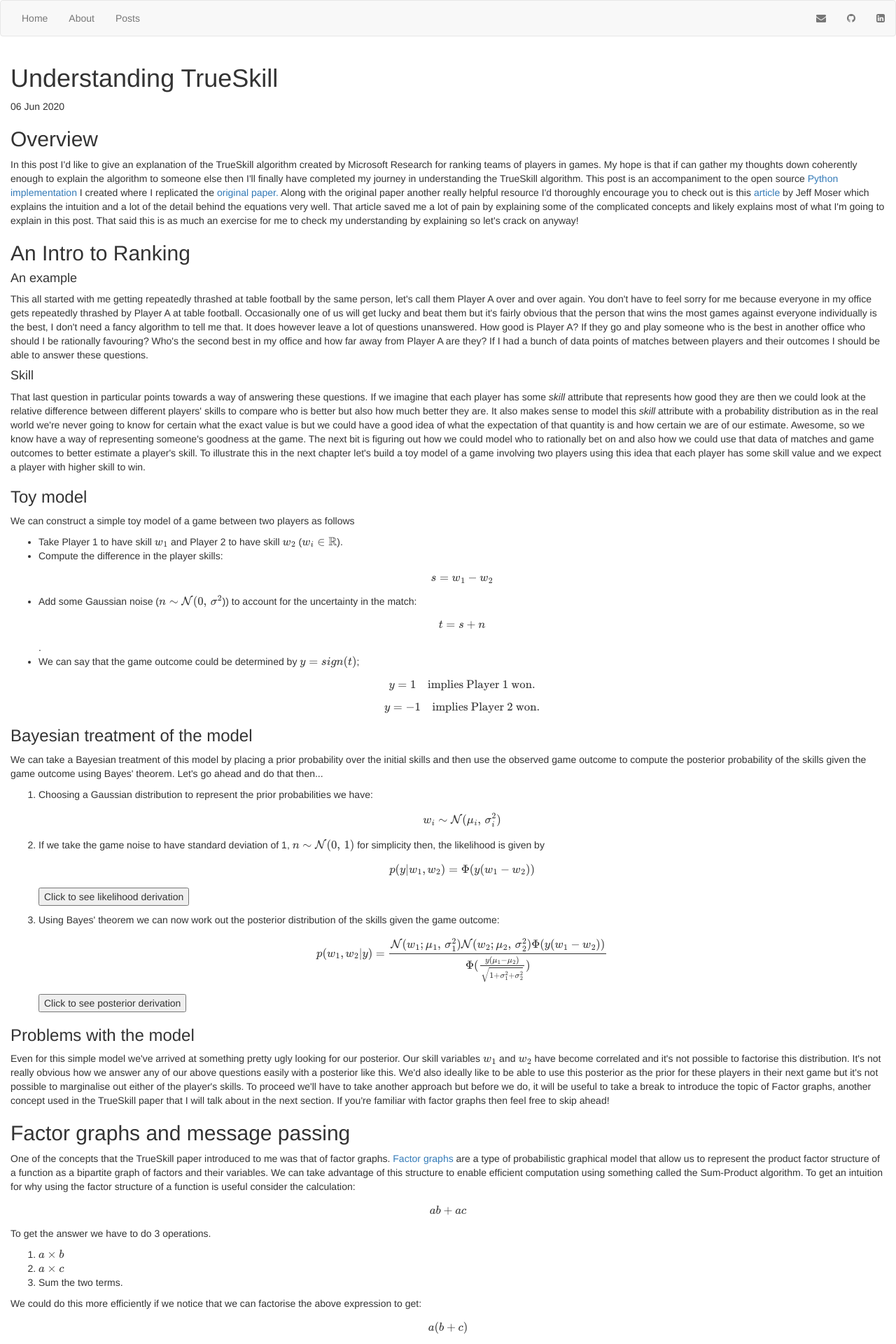
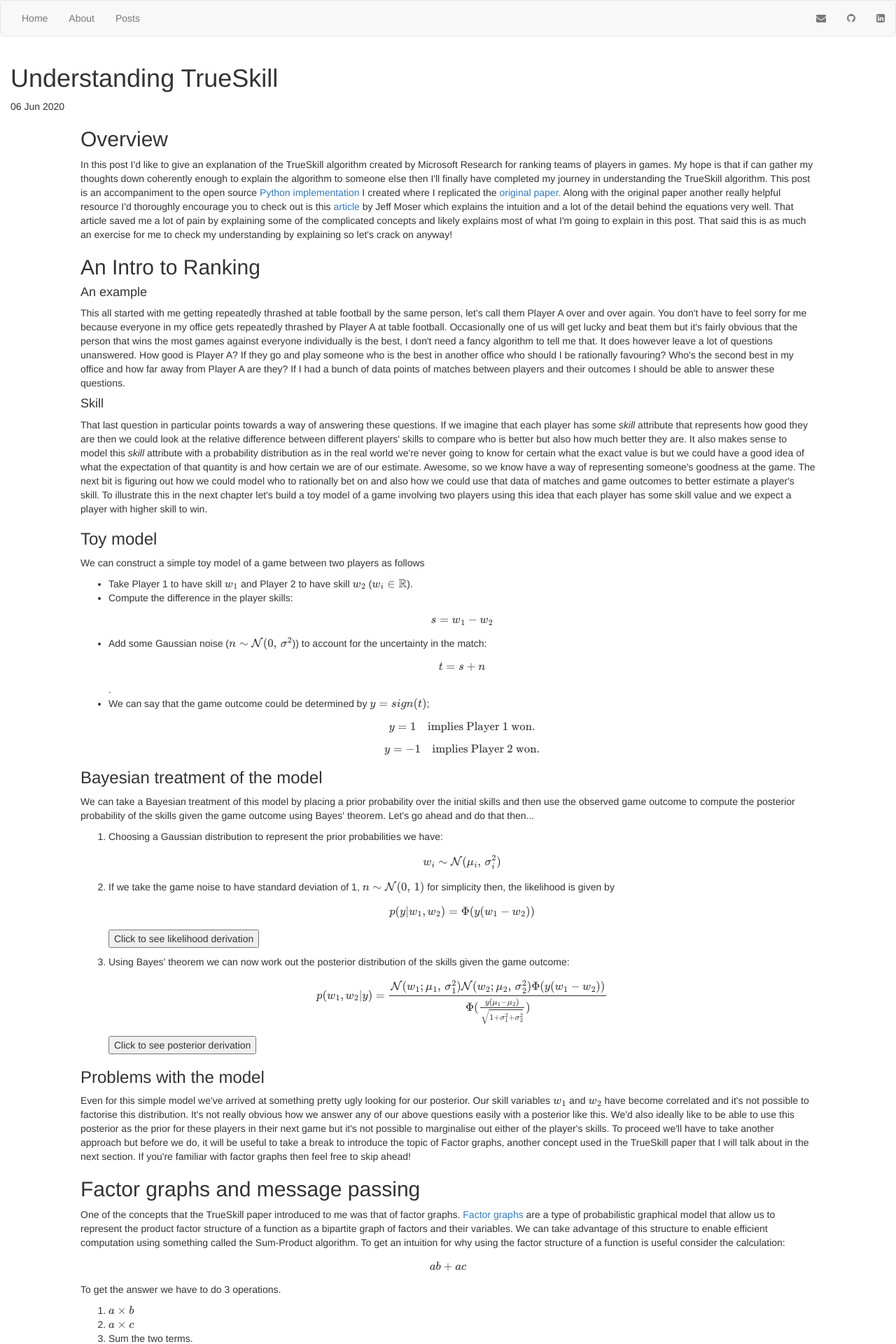
Before and after one commit to Nush395/Nush395.github.io, a Jekyll site: the page built from _posts/2020-06-06-true-skill.html, in a window 1280 px wide. Shown: the top 1920 px of the page at 70% size. Built offline with Jekyll 4.4.1, drawn with Linux system fonts in a browser that asks for light colours; formulas are drawn with MathJax 3.

Commit message:
Edit margin for posts.

```diff
--- a/_layouts/post.html
+++ b/_layouts/post.html
@@ -4,6 +4,6 @@
 <h1>{{ page.title }}</h1>
 <p class="meta">{{ page.date | date_to_string }}</p>
 
-<div class="post" style="margin:50;padding:0">
+<div class="post" style="margin:0px 100px 0px 100px;">
   {{ content }}
 </div>
```
